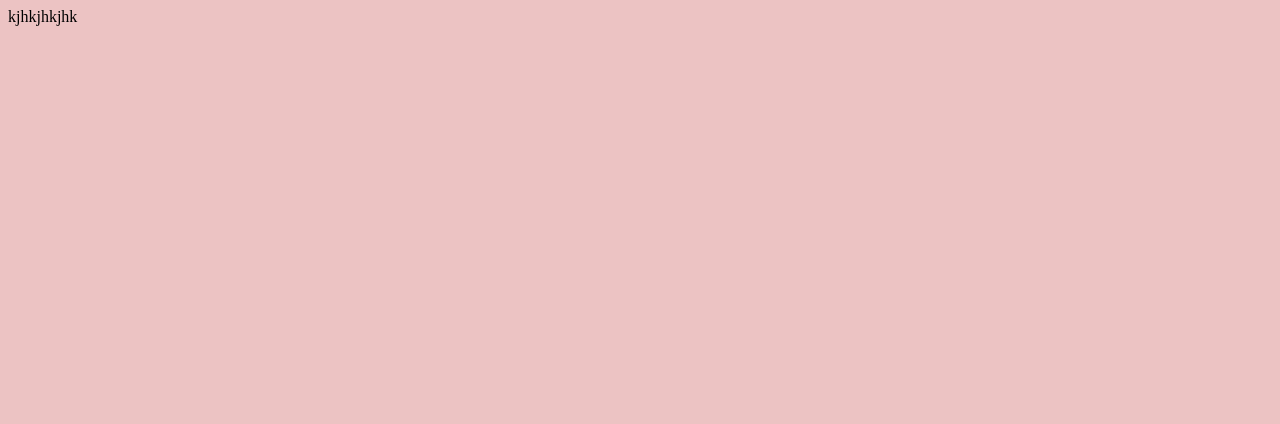
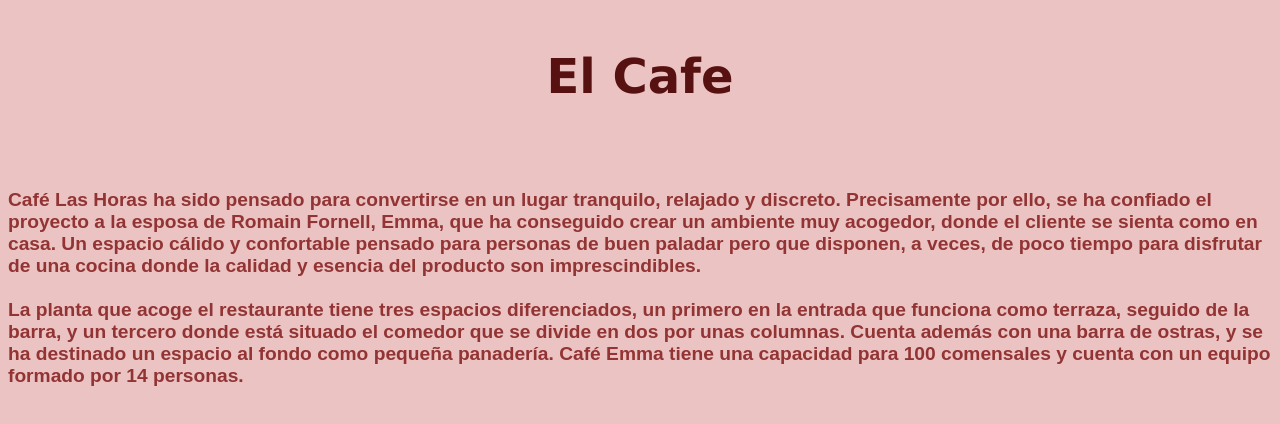
Before and after one commit to Wissteb/prac4, a plain HTML site: page elcafe/index.html in a window 1280 px wide. Drawn offline with Linux system fonts and the light colour scheme.

Commit message:
hecha la pagina

```diff
--- a/elcafe/index.html
+++ b/elcafe/index.html
@@ -14,13 +14,34 @@
       font-size: 300%;
       font-weight: bold}
 
+p.cafe{
+color:rgba(126, 21, 21, 0.822);
+font-size: 120%
+}
+p.cafe{
+    font-family: Arial, Helvetica, sans-serif
+}
+p.cafe{
+    font-weight: bold
 
+}
 
 
   </style>
 </head>
 <body>
-   kjhkjhkjhk
+    <p id="encabezado">El Cafe</p>
+    <br>
+   <p  class="cafe"> Café Las Horas ha sido pensado para convertirse en un lugar tranquilo, relajado y discreto. Precisamente por ello,
+       se ha confiado el proyecto a la esposa de Romain Fornell, Emma, que ha conseguido crear un ambiente muy acogedor,
+       donde el cliente se sienta como en casa. Un espacio cálido y confortable pensado para personas de buen paladar pero que disponen,
+        a veces, de poco tiempo para disfrutar de una cocina donde la calidad y esencia del producto son imprescindibles. <br>
+
+   <br>
+    La planta que acoge el restaurante tiene tres espacios diferenciados, un primero en la entrada que funciona como terraza,
+     seguido de la barra, y un tercero donde está situado el comedor que se divide en dos por unas columnas.
+      Cuenta además con una barra de ostras, y se ha destinado un espacio al fondo como pequeña panadería.
+       Café Emma tiene una capacidad para 100 comensales y cuenta con un equipo formado por 14 personas. </p>
 
 </body>
 </html>
```
Also changed, not shown: index.html (+2 -3 lines), lacarta/index.html (+17 -2 lines).
